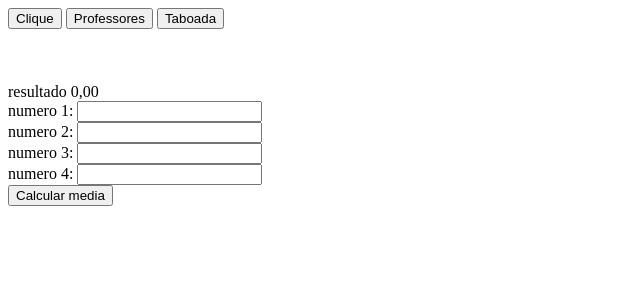
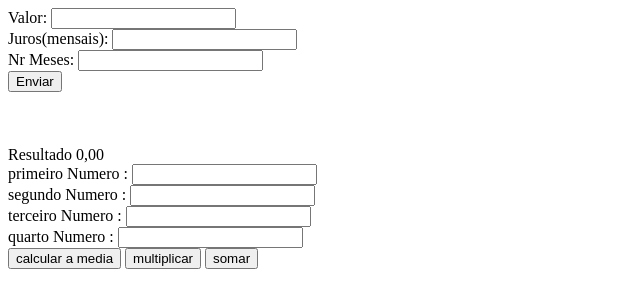
Before and after one commit to Luizfernandouu/primeirob_3t, a plain HTML site: page index.html in a window 1280 px wide. Shown: the whole page, without its empty margins (0-640 px from the left). Drawn offline with Linux system fonts and the light colour scheme.

Commit message:
Update index.html

```diff
--- a/index.html
+++ b/index.html
@@ -1,28 +1,35 @@
 <!DOCTYPE html>
 <html lang="pt-br">
-
 <head>
     <meta charset="UTF-8">
     <meta http-equiv="X-UA-Compatible" content="IE=edge">
     <meta name="viewport" content="width=device-width, initial-scale=1.0">
     <title>Primeiro B</title>
     <script src="estudo.js"></script>
+
 </head>
 
 <body>
-    <button onclick="escreva()">Clique</button>
-    <button onclick="mostraLista()">Professores</button>
-    <button onclick="multiplica()">Taboada</button>
 
-    <br><br><br><br>
-<span id="result">resultado 0,00</span><br>
-numero 1: <input id="n1" type="text"><br>
-numero 2: <input id="n2" type="text"><br>
-numero 3: <input id="n3" type="text"><br>
-numero 4: <input id="n4" type="text"><br>
+   Valor: <input id="valor" type="text"><br>
+   Juros(mensais): <input id="juros" type="text"><br>
+   Nr Meses: <input id="meses" type="text"><br>
+   <button onclick="total()">Enviar</button>
+
+   <br><br><br><br>
+   <span id="resul">Resultado 0,00</span><br>
+
+  primeiro Numero : <input id="n1" type="text"><br>
+  segundo  Numero : <input id="n2" type="text"><br>
+  terceiro Numero : <input id="n3" type="text"><br>
+  quarto Numero : <input id="n4" type="text"><br>
+
+  <button onclick="media()">calcular a media</button>
+  <button onclick="multiplica()">multiplicar</button>
+  <button onclick="soma()">somar</button>
 
 
-<button onclick="media()">Calcular media</button>
+
 
 </body>
 </html>
```
